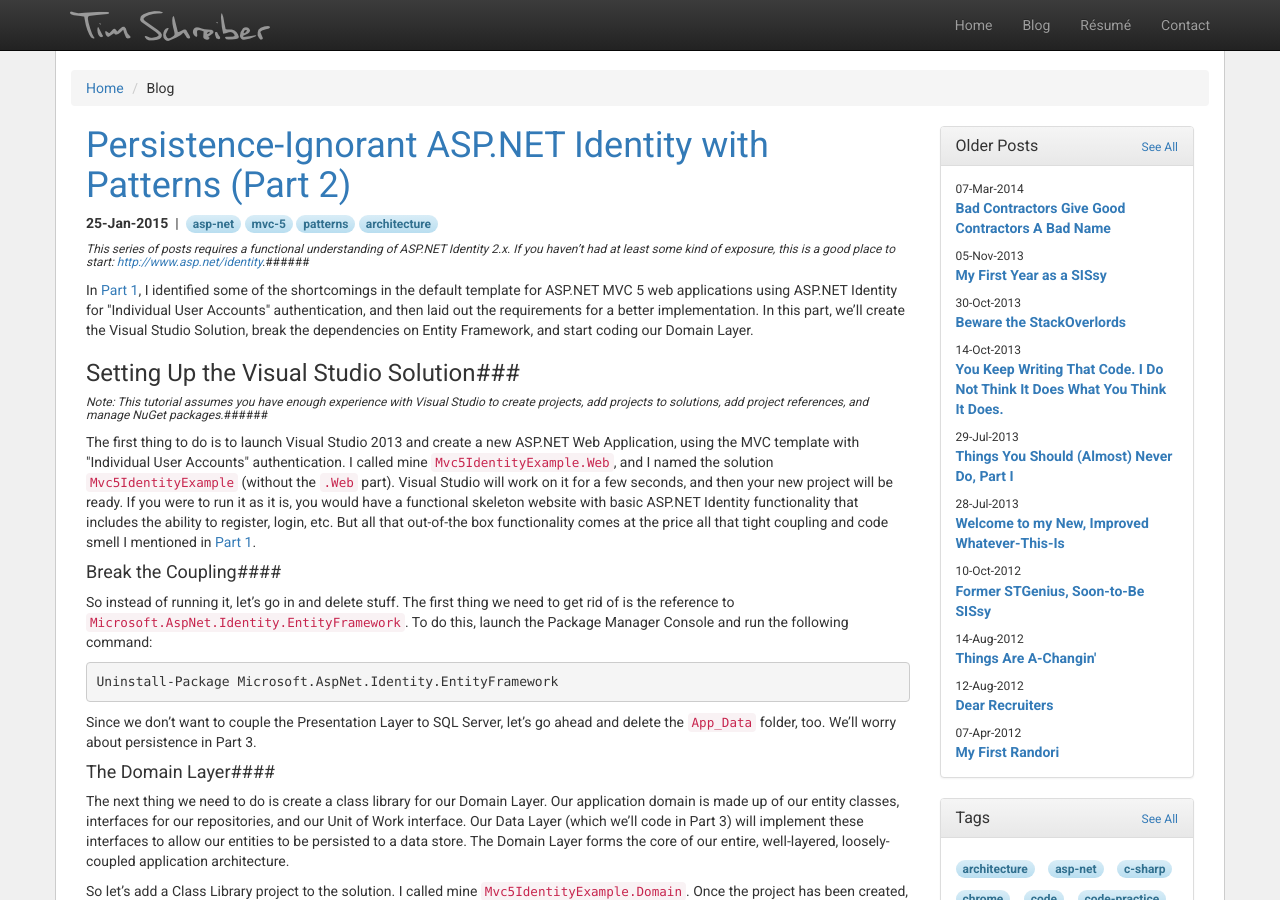
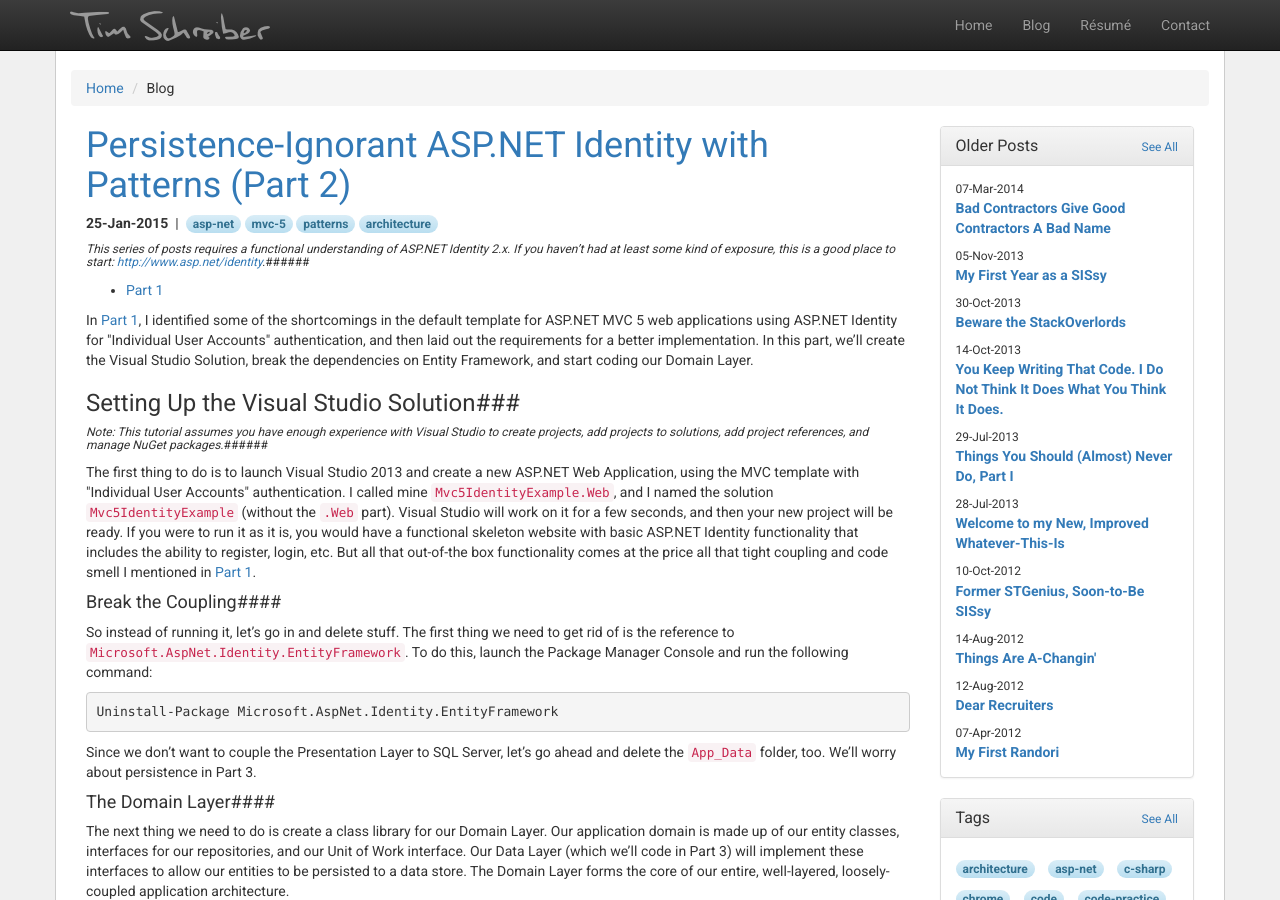
Before and after one commit to timschreiber/timschreiber.github.com, a Jekyll site: the page built from blog/index.md, in a window 1280 px wide and 900 px high. Built offline with Jekyll 4.4.1, drawn with Linux system fonts in a browser that asks for light colours; nearby versions of some CDN libraries.

Commit message:
Added part navigation to the top of the posts.

```diff
--- a/_posts/2015-01-14-persistence-ignorant-asp-net-identity-with-patterns-part-1.md
+++ b/_posts/2015-01-14-persistence-ignorant-asp-net-identity-with-patterns-part-1.md
@@ -14,6 +14,8 @@ tags:
 ######*This series of posts requires a functional understanding of ASP.NET Identity 2.x. If you haven't had at least some kind of exposure, this is a good place to start: [http://www.asp.net/identity][1].*######
 
 ASP.NET Identity is the successor to ASP.NET Simple Membership, which itself was a short-lived successor to the venerable ASP.NET Membership introduced with .NET 2.0. Microsoft's [Introduction to ASP.NET Identity][2] article says this new identity management framework is the result of developer feedback and solves a long list of problems including flexible schema, external logins, testability, and support for different persistence mechanisms &mdash; going as far to say they're &quot;easy to plug in.&quot;
+
+* [Part 2][11]
 
 ###The Problem###
 
--- a/_posts/2015-01-25-persistence-ignorant-asp-net-identity-with-patterns-part-2.md
+++ b/_posts/2015-01-25-persistence-ignorant-asp-net-identity-with-patterns-part-2.md
@@ -12,6 +12,8 @@ tags:
 ---
 
 ######*This series of posts requires a functional understanding of ASP.NET Identity 2.x. If you haven't had at least some kind of exposure, this is a good place to start: [http://www.asp.net/identity][1].*######
+
+* [Part 1][2]
 
 In [Part 1][2], I identified some of the shortcomings in the default template for ASP.NET MVC 5 web applications using ASP.NET Identity for &quot;Individual User Accounts&quot; authentication, and then laid out the requirements for a better implementation. In this part, we'll create the Visual Studio Solution, break the dependencies on Entity Framework, and start coding our Domain Layer.
 
```
